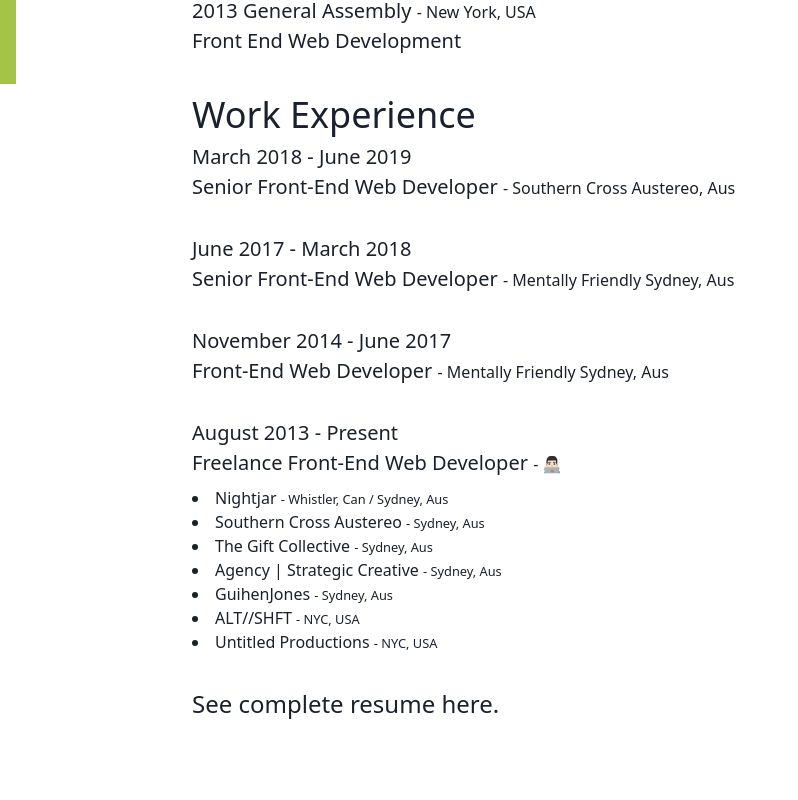
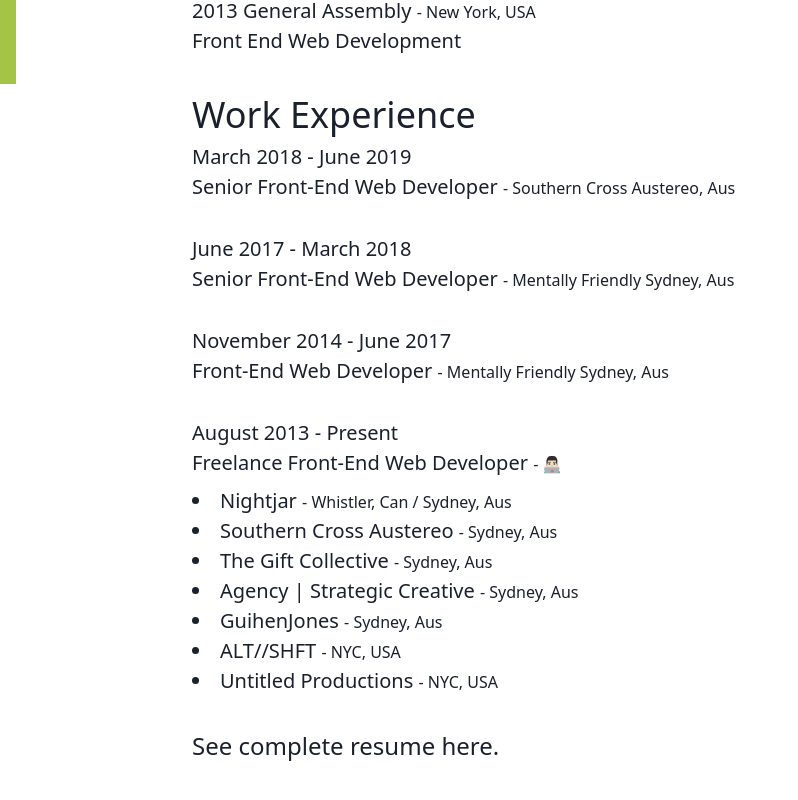
Before and after one commit to searleb/billsearle.me, a Next.js app: page /resume in a window 1280 px wide. Shown: the part 716-1516 px from the top of the page, without its empty margins (0-798 px from the left). Built offline with nearby package versions, Linux system fonts and the light colour scheme.

Commit message:
couple of fixes

```diff
--- a/page-config/index.js
+++ b/page-config/index.js
@@ -197,7 +197,7 @@
   },
   checkin: {
     title: `Check In | ${suffix}`,
-    desc: 'Internal Mentall Friendly Project - Client Checkin and Dashboard',
+    desc: 'Internal Mentally Friendly Project - Client Check-in and Dashboard',
   },
 };
 
--- a/pages/resume.js
+++ b/pages/resume.js
@@ -51,7 +51,7 @@
                 {item.title} <small>- {item.location}</small>
               </p>
               {item.gigs && (
-              <ul className="list-inside list-disc">
+              <ul className="list-inside list-disc text-xl font-normal">
                 {item.gigs.map(gig => (
                   <li key={gig.title}>{gig.title} <small>- {gig.location}</small></li>
                 ))}
```
